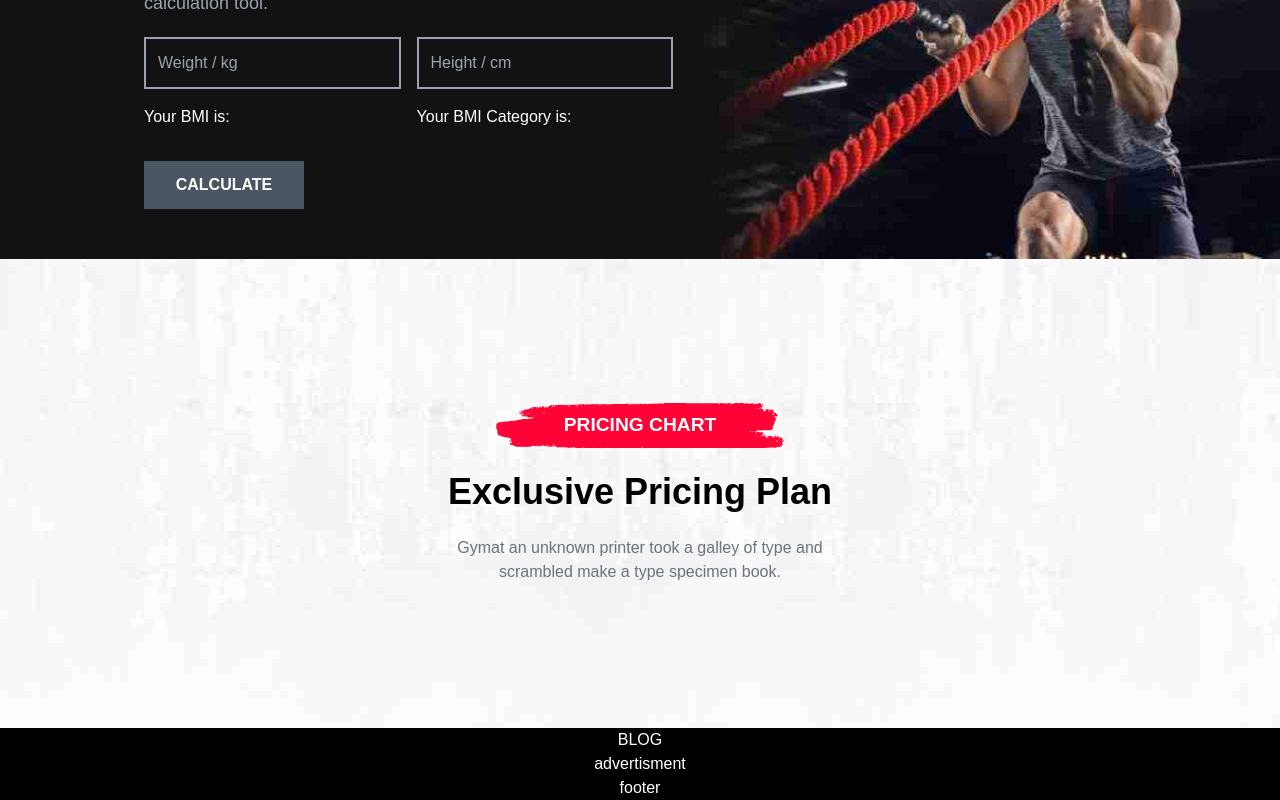
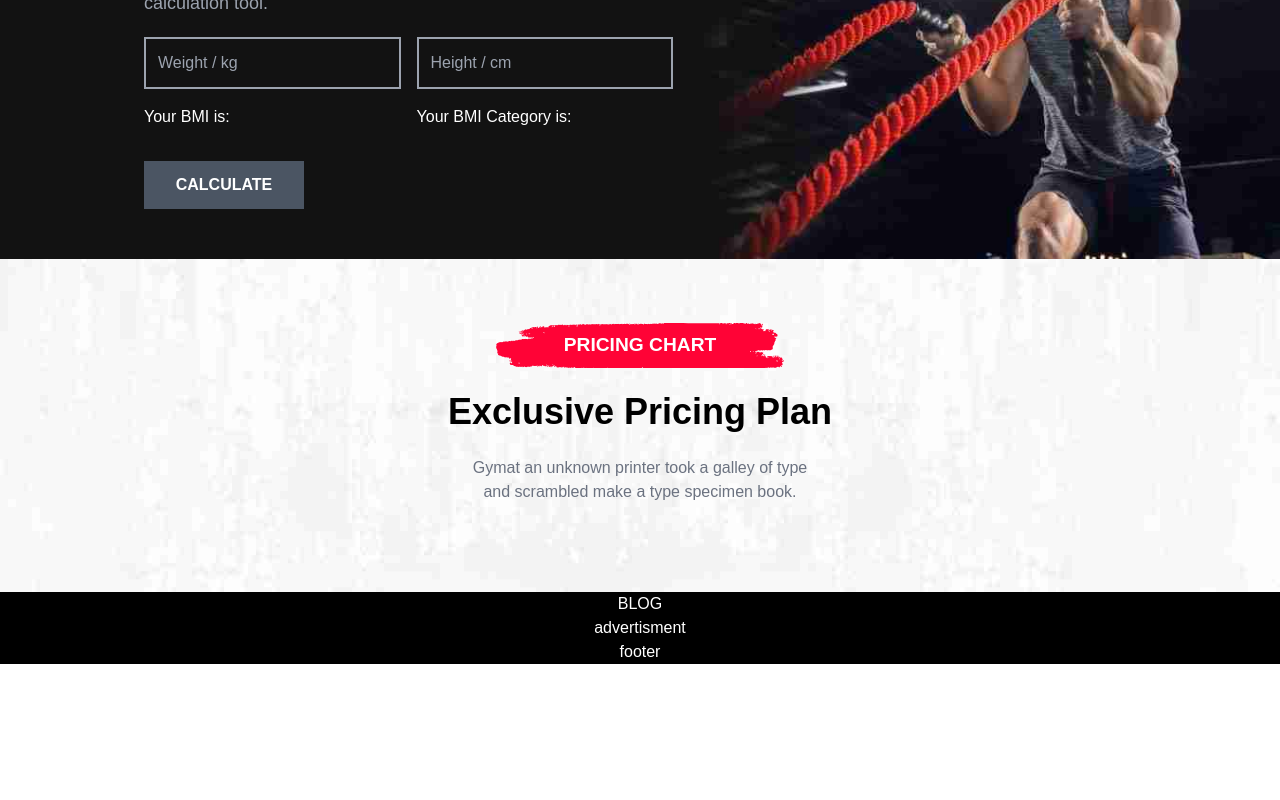
Before and after one commit to PawelWydra/Gymate-main, a React (Create React App) app: page / in a window 1280 px wide. Shown: the part 7080-7880 px from the top of the page. After the commit the page ends 7744 px from the top, so only its background shows below. Built offline with nearby package versions, Linux system fonts and the light colour scheme.

Commit message:
feat: add pricing card cmp

```diff
--- a/src/components/pricing/pricing.jsx
+++ b/src/components/pricing/pricing.jsx
@@ -1,5 +1,6 @@
 import RedBgHeading from "../title/redBgHeading/redBgHeading";
 import backGroundPricing from "../../images/pricing/background.jpg";
+
 
 function Pricing() {
   const bgContainer = {
@@ -7,16 +8,22 @@ function Pricing() {
   };
 
   return (
-    <div className="w-full flex flex-col items-center p-36" style={bgContainer}>
-      <div className="max-w-6xl flex flex-col items-center gap-6">
+    <div
+      className="w-full flex flex-col items-center py-16"
+      style={bgContainer}
+    >
+      <div className="w-10/12 flex flex-col items-center gap-6">
         <RedBgHeading text={"PRICING CHART"} />
         <h1 className="text-4xl font-semibold text-black">
           Exclusive Pricing Plan
         </h1>
-        <p className="w-8/12 text-gray-500 text-center">
+        <p className="lg:w-4/12 text-gray-500 text-center">
           Gymat an unknown printer took a galley of type and scrambled make a
           type specimen book.
         </p>
+        <div className="w-9/12">
+
+        </div>
       </div>
     </div>
   );
--- /dev/null
+++ b/src/components/pricing/pricingCard/pricingCard.jsx
@@ -0,0 +1,20 @@
+import imgPricing from "../../images/pricing/img1.jpg";
+
+function PricingCard() {
+  return (
+    <div className="card-pricing w-1/3">
+      <img src={imgPricing} alt="" className="" />
+      <div className="flex flex-col items-center gap-5 p-10 text-black bg-white">
+        <h1 className="text-7xl font-bold">39</h1>{" "}
+        <p className="text-gray-400 text-lg">Free Hand</p>
+        <p className="text-gray-400 text-lg">Gym Fitness</p>
+        <p className="text-gray-400 text-lg">Weight Loss</p>
+        <p className="text-gray-400 text-lg">Personal Trainer</p>
+        <p className="text-gray-400 text-lg">Cycling</p>
+        <button>Purchase Now</button>
+      </div>
+    </div>
+  );
+}
+
+export default PricingCard;
```
